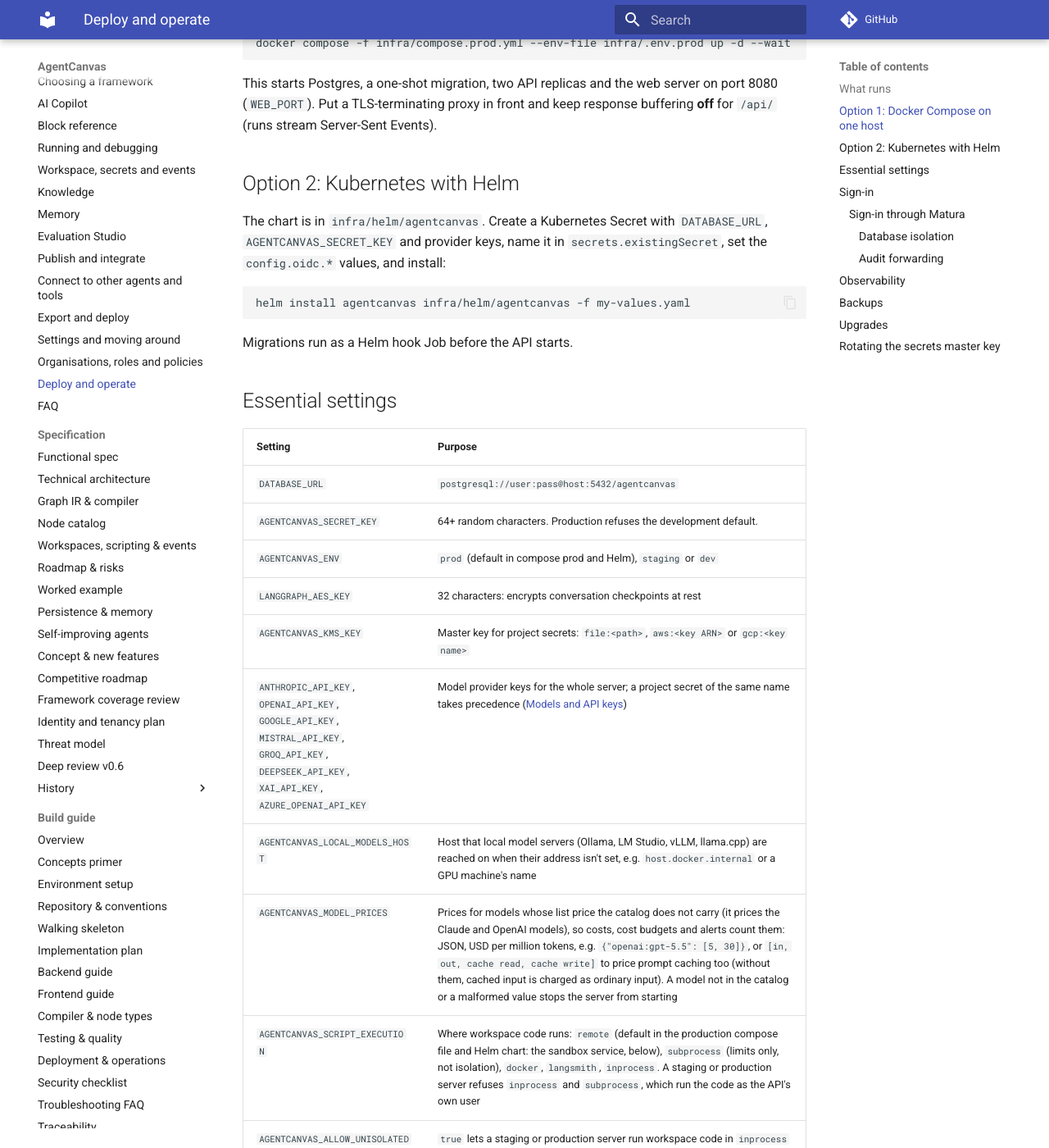
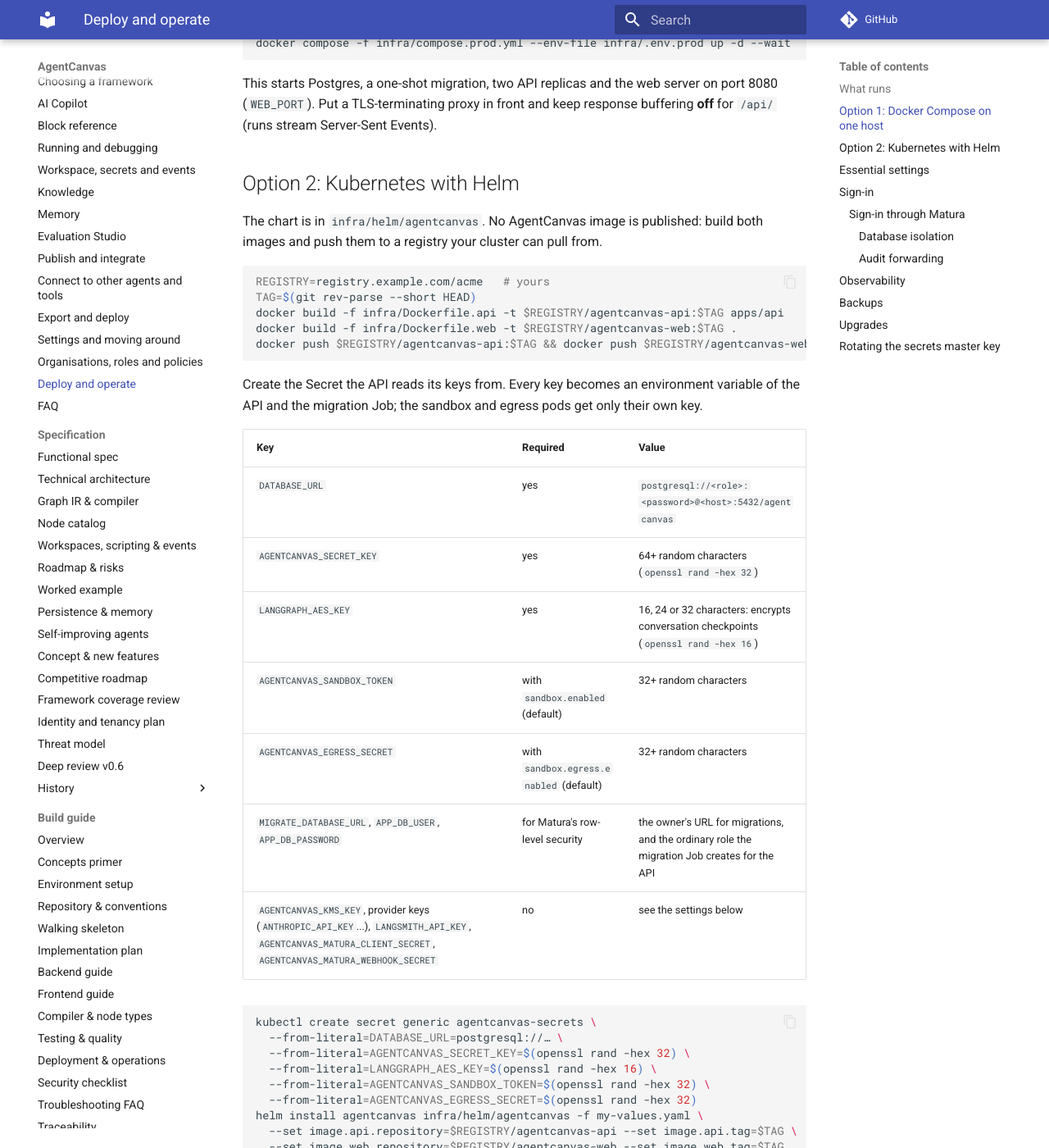
Before and after one commit to marunsct/AgentCanvas, an MkDocs documentation site: the page built from docs/user-guide/deploy.md, in a window 1280 px wide and 1400 px high, scrolled down 834 px. Shown: the whole window at 82% size. Built offline with MkDocs 1.6.1 and Material for MkDocs 9.7.7, drawn with Linux system fonts in a browser that asks for light colours; comment, search, counter and statistics services are not loaded; some of the changed text lies outside the part shown.

Commit message:
Helm: require the image repositories and check the Secret's keys; document every key and the push steps
The chart defaulted to images named agentcanvas-api/agentcanvas-web that were never published, and the
guides listed only DATABASE_URL and AGENTCANVAS_SECRET_KEY for the Secret, so the sandbox and egress
pods could not start (missing AGENTCANVAS_SANDBOX_TOKEN / AGENTCANVAS_EGRESS_SECRET) and checkpoints were
left unencrypted. image.*.repository is now required; helm install/upgrade look the Secret up and fail
when it lacks a key the values need (helm template cannot read the cluster, so it does not check);
deploy.md and build guide 09 give the build, push and --set image steps and every key.

Changelog: The Helm chart no longer assumes published images (set `image.api.repository` and `image.web.repository`), and `helm install`/`upgrade` fail when the Secret lacks `LANGGRAPH_AES_KEY`, `AGENTCANVAS_SANDBOX_TOKEN` or `AGENTCANVAS_EGRESS_SECRET`; the deploy guide lists every key.

Co-Authored-By: Claude Opus 5.5 <noreply@anthropic.com>

````diff
--- a/docs/user-guide/deploy.md
+++ b/docs/user-guide/deploy.md
@@ -28,15 +28,46 @@ TLS-terminating proxy in front and keep response buffering **off** for `/api/` (
 
 ## Option 2: Kubernetes with Helm
 
-The chart is in `infra/helm/agentcanvas`. Create a Kubernetes Secret with `DATABASE_URL`,
-`AGENTCANVAS_SECRET_KEY` and provider keys, name it in `secrets.existingSecret`, set the `config.oidc.*` values,
-and install:
+The chart is in `infra/helm/agentcanvas`. No AgentCanvas image is published: build both images and push them to a
+registry your cluster can pull from.
 
 ```bash
-helm install agentcanvas infra/helm/agentcanvas -f my-values.yaml
+REGISTRY=registry.example.com/acme   # yours
+TAG=$(git rev-parse --short HEAD)
+docker build -f infra/Dockerfile.api -t $REGISTRY/agentcanvas-api:$TAG apps/api
+docker build -f infra/Dockerfile.web -t $REGISTRY/agentcanvas-web:$TAG .
+docker push $REGISTRY/agentcanvas-api:$TAG && docker push $REGISTRY/agentcanvas-web:$TAG
 ```
 
-Migrations run as a Helm hook Job before the API starts.
+Create the Secret the API reads its keys from. Every key becomes an environment variable of the API and the
+migration Job; the sandbox and egress pods get only their own key.
+
+| Key | Required | Value |
+|---|---|---|
+| `DATABASE_URL` | yes | `postgresql://<role>:<password>@<host>:5432/agentcanvas` |
+| `AGENTCANVAS_SECRET_KEY` | yes | 64+ random characters (`openssl rand -hex 32`) |
+| `LANGGRAPH_AES_KEY` | yes | 16, 24 or 32 characters: encrypts conversation checkpoints (`openssl rand -hex 16`) |
+| `AGENTCANVAS_SANDBOX_TOKEN` | with `sandbox.enabled` (default) | 32+ random characters |
+| `AGENTCANVAS_EGRESS_SECRET` | with `sandbox.egress.enabled` (default) | 32+ random characters |
+| `MIGRATE_DATABASE_URL`, `APP_DB_USER`, `APP_DB_PASSWORD` | for Matura's row-level security | the owner's URL for migrations, and the ordinary role the migration Job creates for the API |
+| `AGENTCANVAS_KMS_KEY`, provider keys (`ANTHROPIC_API_KEY`...), `LANGSMITH_API_KEY`, `AGENTCANVAS_MATURA_CLIENT_SECRET`, `AGENTCANVAS_MATURA_WEBHOOK_SECRET` | no | see the settings below |
+
+```bash
+kubectl create secret generic agentcanvas-secrets \
+  --from-literal=DATABASE_URL=postgresql://… \
+  --from-literal=AGENTCANVAS_SECRET_KEY=$(openssl rand -hex 32) \
+  --from-literal=LANGGRAPH_AES_KEY=$(openssl rand -hex 16) \
+  --from-literal=AGENTCANVAS_SANDBOX_TOKEN=$(openssl rand -hex 32) \
+  --from-literal=AGENTCANVAS_EGRESS_SECRET=$(openssl rand -hex 32)
+helm install agentcanvas infra/helm/agentcanvas -f my-values.yaml \
+  --set image.api.repository=$REGISTRY/agentcanvas-api --set image.api.tag=$TAG \
+  --set image.web.repository=$REGISTRY/agentcanvas-web --set image.web.tag=$TAG
+```
+
+`my-values.yaml` names the Secret (`secrets.existingSecret`) and sets `config.oidc.*`; `values.yaml` in the chart
+lists everything else. The chart refuses to render without the image repositories, the Secret's name or the OIDC
+issuer and audience, and `helm install` / `helm upgrade` fail when the Secret lacks a required key. Migrations run as
+a Helm hook Job before the API starts.
 
 ## Essential settings
 
````
Also changed, not shown: apps/api/agentcanvas/copilot/knowledge/user-guide/deploy.md (+36 -5 lines), docs/agent-canvas-spec/build-guide/09-deployment-and-operations.md (+14 -2 lines), 4 other files.
